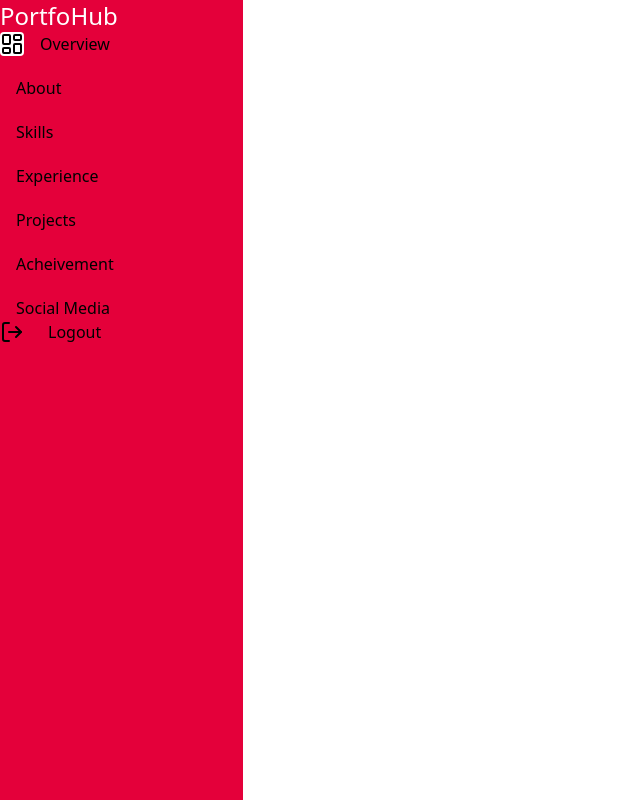
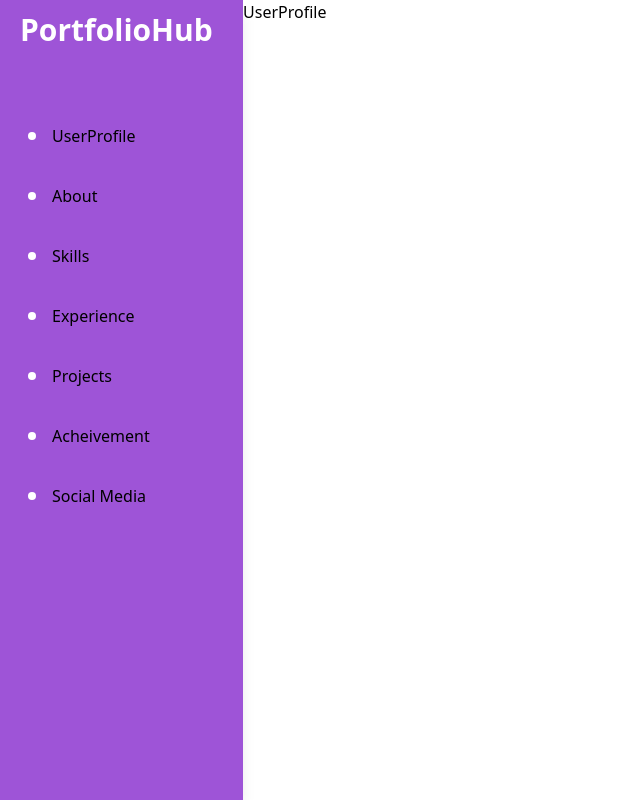
Before and after one commit to Team-Beryl/portfolio, a React (Vite) app: page /dash in a window 1280 px wide. Shown: the whole page, without its empty margins (0-640 px from the left). Built offline with nearby package versions, Linux system fonts and the light colour scheme.

Commit message:
worked on dashboard

```diff
--- a/src/App.jsx
+++ b/src/App.jsx
@@ -5,13 +5,16 @@ import Preview from "./pages/preview";
 import SignUp from "./pages/signup";
 import Signin from "./pages/signin";
 import DashboardLayout from "./pages/dashboard/layout";
-// import Overview from "./components/overview"
+
 import Skills from "./pages/dashboard/pages/skills";
 import Projects from "./pages/dashboard/pages/projects";
 import Experience from "./pages/dashboard/pages/experience";
 import About from "./pages/dashboard/pages/about";
 import SocialMedia from "./pages/dashboard/pages/socialmedia";
 import Acheivement from "./pages/dashboard/pages/acheivement";
+import UserProfile from "./pages/dashboard/pages/userprofile";
+
+
 
 
 
@@ -27,10 +30,10 @@ function App () {
   path: "dash",
   element: <DashboardLayout/>,
   children:[
-    // {
-    //   index: true,
-    //   element: <Overview/>
-    // },
+    {
+      index: true,
+      element: <UserProfile/>
+    },
 
     {
       path: "skills",
--- a/src/components/sidebar.jsx
+++ b/src/components/sidebar.jsx
@@ -1,37 +1,27 @@
-import { LogOut } from "lucide-react"
-
-import { Link } from "react-router-dom"
-import F from "../constants/constants"
-
+import { LogOut } from "lucide-react";
+import { Link } from "react-router-dom";
+import F from "../constants/constants";
 
 const Sidebar = () => {
     return (
+        <div className="h-screen w-[300px] bg-[#9E54D7] shadow-lg">
+            <span className="text-3xl text-white font-bold px-5 py-3 block">PortfolioHub</span>
+            <div className="flex flex-col gap-y-5 pt-14 px-5">
+                {F.NAVLINKS.map((item, index) => {
+                    return (
+                        <Link
+                            className="flex gap-x-4 items-center p-2 rounded-lg hover:bg-blue-500 hover:text-white transition-colors duration-300"
+                            key={index}
+                            to={item.link}
+                        >
+                            <span className="rounded bg-white p-1">{}</span>
+                            {item.text}
+                        </Link>
+                    );
+                })}
+            </div>
+        </div>
+    );
+};
 
-        <div className="h-screen w-[300px] bg-primary">
-
-        <span className="text-2xl text-white">PortfoHub</span>
-
-        <div className="flex flex-col gap-y-5">
-            {
-             F.NAVLINKS.map(
-                (item, index) => {
-                    return <Link className="flex gap-x-4 hover-bg-blue hover-text-white" key={index} to={item.link}>
-                        <span className="rounded bg-white">{item.icon}</span>
-                        {item.text}</Link>
-                }
-             )
-
-            }
-        </div>
-
-        <div className="flex gap-6">
-            <LogOut/>
-            <span>Logout</span>
-        </div>
-
-    </div>
-
-    )
-}
-
-export default Sidebar
+export default Sidebar;
--- a/src/constants/constants.jsx
+++ b/src/constants/constants.jsx
@@ -1,12 +1,12 @@
 
-import { BookText, BracesIcon, BrickWall, Briefcase, BriefcaseBusinessIcon, FolderArchive, FolderKanban, LayoutDashboard, LayoutDashboardIcon, LucideSeparatorVertical } from "lucide-react";
+
 
 
 const F = {
     NAVLINKS: [
         {
-            icon: <LayoutDashboard/>,
-            text: "Overview",
+
+            text: "UserProfile",
             link: "/dash"
         },
 
@@ -47,6 +47,8 @@ const F = {
             text: "Social Media",
             link: "/dash/social"
         }
+
+
     ]
 }
 
--- a/src/pages/dashboard/pages/about.jsx
+++ b/src/pages/dashboard/pages/about.jsx
@@ -2,7 +2,14 @@ import React from 'react'
 
 const About = () => {
   return (
-    <div>About</div>
+    <div>
+
+
+      <div>
+        About
+      </div>
+
+    </div>
   )
 }
 
--- a/src/pages/dashboard/pages/projects.jsx
+++ b/src/pages/dashboard/pages/projects.jsx
@@ -2,7 +2,7 @@ import React from 'react'
 
 const Projects = () => {
   return (
-    <div>Projects</div>
+    <div>Projects </div>
   )
 }
 
--- /dev/null
+++ b/src/pages/dashboard/pages/userprofile.jsx
@@ -0,0 +1,9 @@
+import React from 'react'
+
+const UserProfile = () => {
+  return (
+    <div>UserProfile</div>
+  )
+}
+
+export default UserProfile
```
